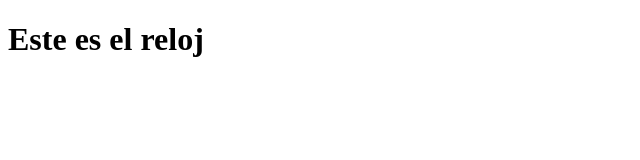
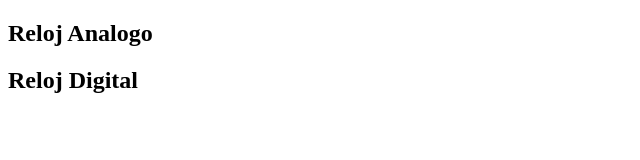
Before and after one commit to oscar2208/0-reloj, a plain HTML site: page index.html in a window 1280 px wide. Shown: the whole page, without its empty margins (0-640 px from the left). Drawn offline with Linux system fonts and the light colour scheme.

Commit message:
se agrego css

```diff
--- a/index.html
+++ b/index.html
@@ -4,11 +4,16 @@
     <meta charset="UTF-8">
     <meta http-equiv="X-UA-Compatible" content="IE=edge">
     <meta name="viewport" content="width=device-width, initial-scale=1.0">
-    <title>reloj</title>
+    <title>Relojes</title>
+    <link rel="stylesheet" href="css/style.css">
 </head>
 <body>
     <div id="container">
-        <h1>Este es el reloj</h1>
+        <div><H2>Reloj Analogo</H2>
+        </div>
+        <div>
+            <h2>Reloj Digital</h2>
+        </div>
     </div>
 </body>
 </html>
```
Also changed, not shown: css/style.css (added).
